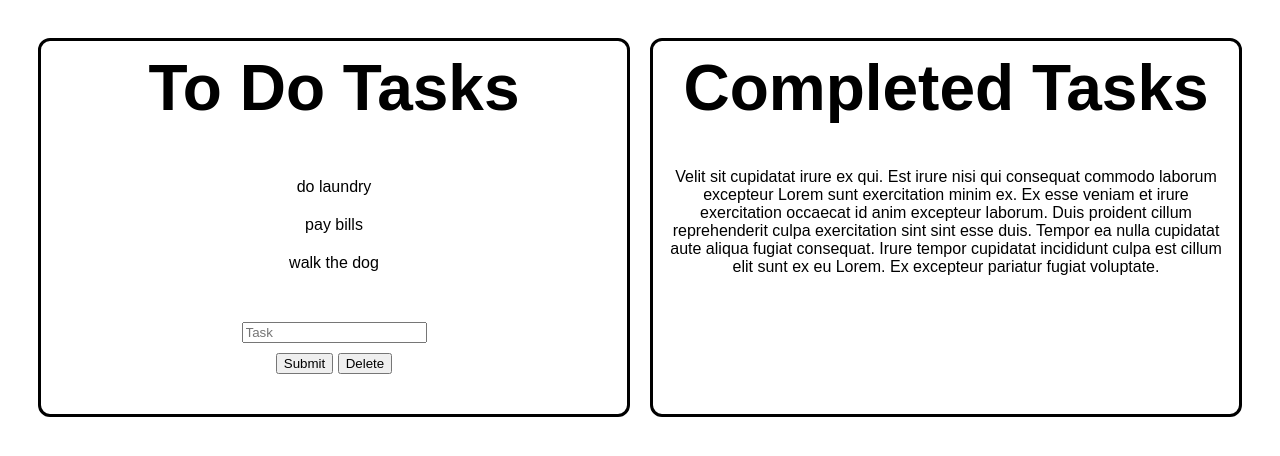
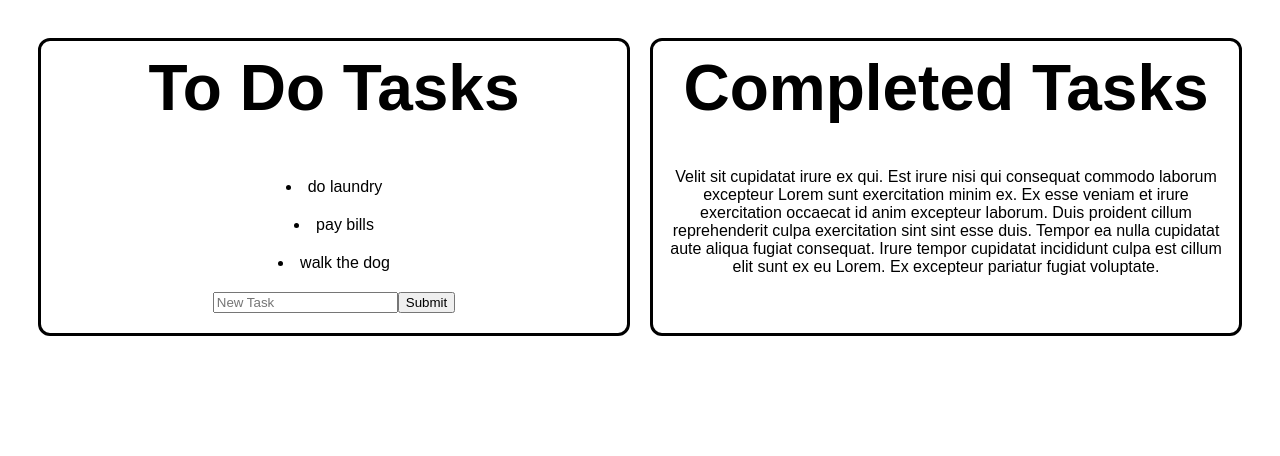
Before and after one commit to BeccaN/tasker, a React (Create React App) app: page / in a window 1280 px wide. Shown: the top 456 px of the page. Built offline with nearby package versions, Linux system fonts and the light colour scheme.

Commit message:
Started incorporating Redux!

```diff
--- a/package.json
+++ b/package.json
@@ -8,7 +8,9 @@
     "@testing-library/user-event": "^12.1.10",
     "react": "^17.0.2",
     "react-dom": "^17.0.2",
+    "react-redux": "^7.2.4",
     "react-scripts": "4.0.3",
+    "redux": "^4.1.0",
     "web-vitals": "^1.0.1"
   },
   "scripts": {
--- a/src/App.js
+++ b/src/App.js
@@ -1,19 +1,12 @@
 import TaskContainer from './components/TaskContainer'
 import CompleteTaskContainer from './components/CompleteTaskContainer'
-import React, {useState} from 'react'
+import React from 'react'
 
 function App() {
-  const [tasks, setTasks] = useState(['do laundry', 'pay bills', 'walk the dog'])
-
-  let handleSubmit = (e) => {
-    e.preventDefault()
-    console.log(e.target.value)
-    //setTasks to new array of tasks including new task
-  }
 
   return (
     <div className="App">
-      <TaskContainer tasks={tasks} handleSubmit={handleSubmit}/>
+      <TaskContainer />
       <CompleteTaskContainer />
     </div>
   );
--- a/src/components/NewTaskForm.js
+++ b/src/components/NewTaskForm.js
@@ -1,39 +1,30 @@
 import React, {useState} from 'react'
-import TaskInputField from './TaskInputField';
+import { connect } from 'react-redux';
 
-export default function NewTaskForm(props) {
-  const [inputs, setInputs] = useState(['input-0'])
+function NewTaskForm() {
+  const [task, setTask] = useState('')
 
-    let appendInput = () => {
-      var newInput = `input-${this.state.inputs.length}`;
-      this.setState(prevState => ({ inputs: prevState.inputs.concat([newInput]) }));
-    }
+  const handleSubmit = event => {
+    event.preventDefault()
+    console.log(task)
+  }
 
-    const inputFields = inputs.map(input =>
-      <div>
-        <TaskInputField input={input} />
-        <input type="submit" /> <button>Delete</button>
-      </div>
-    )
+  return (
+    <div>
+      <form onSubmit={handleSubmit}>
+        <input type="text" placeholder="New Task" value={task} onChange={e => setTask(e.target.value)}/>
+        <input type="submit" value="Submit" />
+      </form>
+    </div>
+  )
+}
 
-    return (
-      <div>
-        <form onSubmit={props.handleSubmit}>
-          <div id="dynamicInput">
-            {inputFields}
-          </div>
-        </form>
+const mapDispatchToProps = dispatch => {
+  return {
+    addTask: () => dispatch({ type: 'ADD_TASK' })
+  };
+};
 
-        {(() => {
-          if (inputs.length < 1) {
-            return (
-              <button onClick={ () => appendInput() } >
-                +++
-              </button>
-            )
-          }
-        })()}
-
-      </div>
-    )
-}
+export default connect(
+  mapDispatchToProps
+)(NewTaskForm);
--- a/src/components/Task.js
+++ b/src/components/Task.js
@@ -3,7 +3,7 @@ import React from 'react'
 export default function Task(props) {
   return (
     <div>
-      {props.task}
+      <li>{props.task}</li>
     </div>
   )
 }
--- a/src/components/TaskContainer.js
+++ b/src/components/TaskContainer.js
@@ -1,8 +1,9 @@
 import React from 'react'
+import {connect} from 'react-redux';
 import NewTaskForm from './NewTaskForm'
 import Task from './Task'
 
-export default function TaskContainer(props) {
+function TaskContainer(props) {
   return(
     <div className="task-container">
       <h1>To Do Tasks</h1>
@@ -11,3 +12,13 @@ export default function TaskContainer(props) {
     </div>
   );
 }
+
+const mapStatetoProps = state => {
+  return {
+    tasks: state.tasks
+  }
+}
+
+export default connect(
+  mapStatetoProps
+)(TaskContainer)
--- a/src/index.js
+++ b/src/index.js
@@ -3,15 +3,20 @@ import ReactDOM from 'react-dom';
 import './index.css';
 import App from './App';
 import reportWebVitals from './reportWebVitals';
+import { Provider } from 'react-redux'
+import { createStore } from 'redux'
+import manageTasks from './reducers/manageTasks'
+
+const store = createStore(
+  manageTasks,
+  window.__REDUX_DEVTOOLS_EXTENSION__ && window.__REDUX_DEVTOOLS_EXTENSION__()
+);
 
 ReactDOM.render(
-  <React.StrictMode>
-    <App />
-  </React.StrictMode>,
+  <Provider store={store}>
+    <App store={store} />
+  </Provider>,
   document.getElementById('root')
 );
 
-// If you want to start measuring performance in your app, pass a function
-// to log results (for example: reportWebVitals(console.log))
-// or send to an analytics endpoint. Learn more: https://bit.ly/CRA-vitals
 reportWebVitals();
--- /dev/null
+++ b/src/reducers/manageTasks.js
@@ -0,0 +1,15 @@
+export default function manageTasks(
+  state = {
+  tasks: ['do laundry', 'pay bills', 'walk the dog'],
+}, action) {
+  switch(action.type) {
+    case 'ADD_TASK':
+      return {
+        ...state,
+        tasks: [...state.tasks, action.task]
+      }
+
+    default:
+      return state
+  }
+}
```
Also changed, not shown: src/components/old/NewTaskForm.js (added, +39 -0 lines), src/components/old/TaskInputField.js (renamed from src/components/TaskInputField.js), 1 other file (tests, documents, lock files or other folders).
